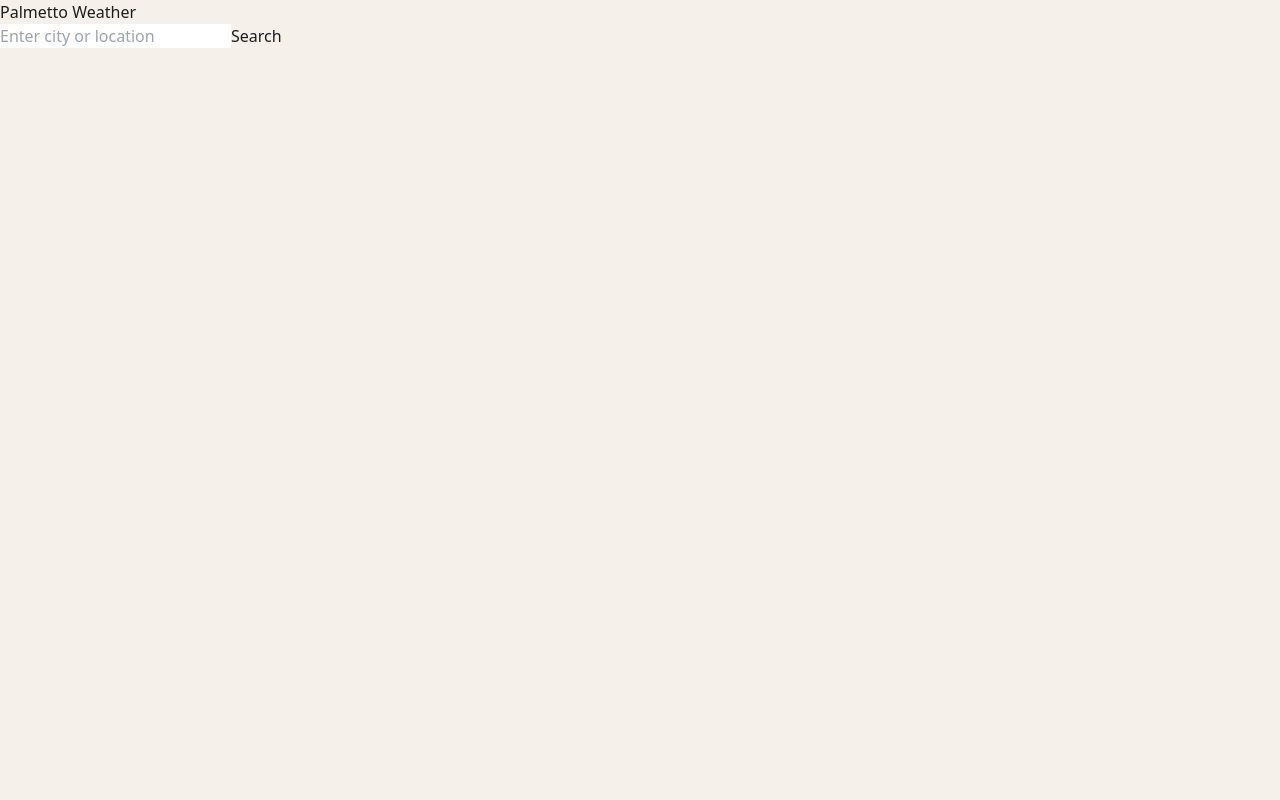
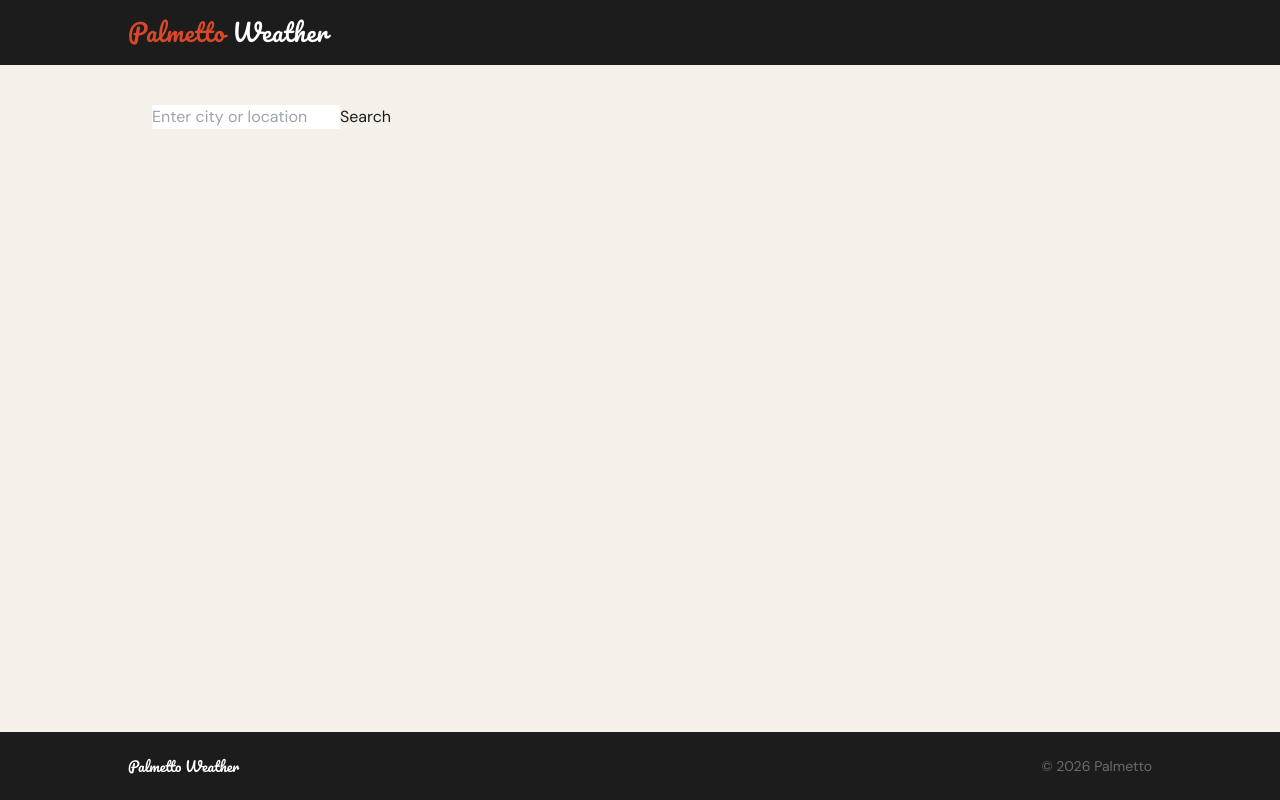
Before and after one commit to dvisotsky/palmetto-weather, a React (Vite) app in the folder frontend/: page / in a window 1280 px wide. Built offline with nearby package versions, Linux system fonts and the light colour scheme.

Commit message:
add: layout component, adjust styling

```diff
--- a/frontend/index.html
+++ b/frontend/index.html
@@ -4,6 +4,9 @@
     <meta charset="UTF-8" />
     <meta name="viewport" content="width=device-width, initial-scale=1.0" />
     <title>Palmetto Weather</title>
+    <link rel="preconnect" href="https://fonts.googleapis.com" />
+    <link rel="preconnect" href="https://fonts.gstatic.com" crossorigin />
+    <link href="https://fonts.googleapis.com/css2?family=Pacifico&display=swap" rel="stylesheet" />
   </head>
   <body>
     <div id="root"></div>
--- a/frontend/src/App.tsx
+++ b/frontend/src/App.tsx
@@ -1,4 +1,5 @@
 import { useState } from 'react';
+import { Layout } from './components/Layout/Layout';
 import { SearchBar } from './components/SearchBar/SearchBar';
 import { WeatherDisplay } from './components/WeatherDisplay/WeatherDisplay';
 import { useWeather } from './hooks/useWeather';
@@ -8,10 +9,9 @@ export default function App() {
   const { data, isLoading, error } = useWeather(location);
 
   return (
-    <main>
-      <h1>Palmetto Weather</h1>
+    <Layout>
       <SearchBar onSearch={setLocation} isLoading={isLoading} />
       <WeatherDisplay data={data} isLoading={isLoading} error={error} />
-    </main>
+    </Layout>
   );
 }
--- /dev/null
+++ b/frontend/src/components/Layout/Layout.tsx
@@ -0,0 +1,31 @@
+import { ReactNode } from "react";
+
+interface Props {
+  children: ReactNode;
+}
+
+export function Layout({ children }: Props) {
+  return (
+    <div className="min-h-screen flex flex-col bg-neutral-cream">
+      <header className="bg-neutral-charcoal px-6 py-4">
+        <div className="max-w-5xl mx-auto">
+          <span className="font-display text-2xl text-white tracking-wide">
+            <span className="text-primary">Palmetto</span>
+            &nbsp;Weather
+          </span>
+        </div>
+      </header>
+
+      <main className="flex-1 w-full max-w-5xl mx-auto px-6 py-10">
+        {children}
+      </main>
+
+      <footer className="bg-neutral-charcoal px-6 py-6">
+        <div className="max-w-5xl mx-auto flex items-center justify-between text-sm text-neutral-mid">
+          <span className="font-display text-white">Palmetto Weather</span>
+          <span>© {new Date().getFullYear()} Palmetto</span>
+        </div>
+      </footer>
+    </div>
+  );
+}
--- a/frontend/src/index.css
+++ b/frontend/src/index.css
@@ -1,8 +1,8 @@
+@import url('https://fonts.googleapis.com/css2?family=DM+Sans:wght@400;500;600&family=DM+Serif+Display&display=swap');
 @tailwind base;
 @tailwind components;
 @tailwind utilities;
 
-@import url('https://fonts.googleapis.com/css2?family=DM+Sans:wght@400;500;600&family=DM+Serif+Display&display=swap');
 
 @layer base {
   html {
--- a/frontend/tailwind.config.ts
+++ b/frontend/tailwind.config.ts
@@ -20,7 +20,7 @@ const config: Config = {
       },
       fontFamily: {
         sans:    ['DM Sans', 'ui-sans-serif', 'system-ui', 'sans-serif'],
-        display: ['DM Serif Display', 'ui-serif', 'Georgia', 'serif'],
+        display: ['Pacifico', 'ui-serif', 'Georgia', 'serif'],
       },
       borderRadius: {
         xl:  '1rem',
```
